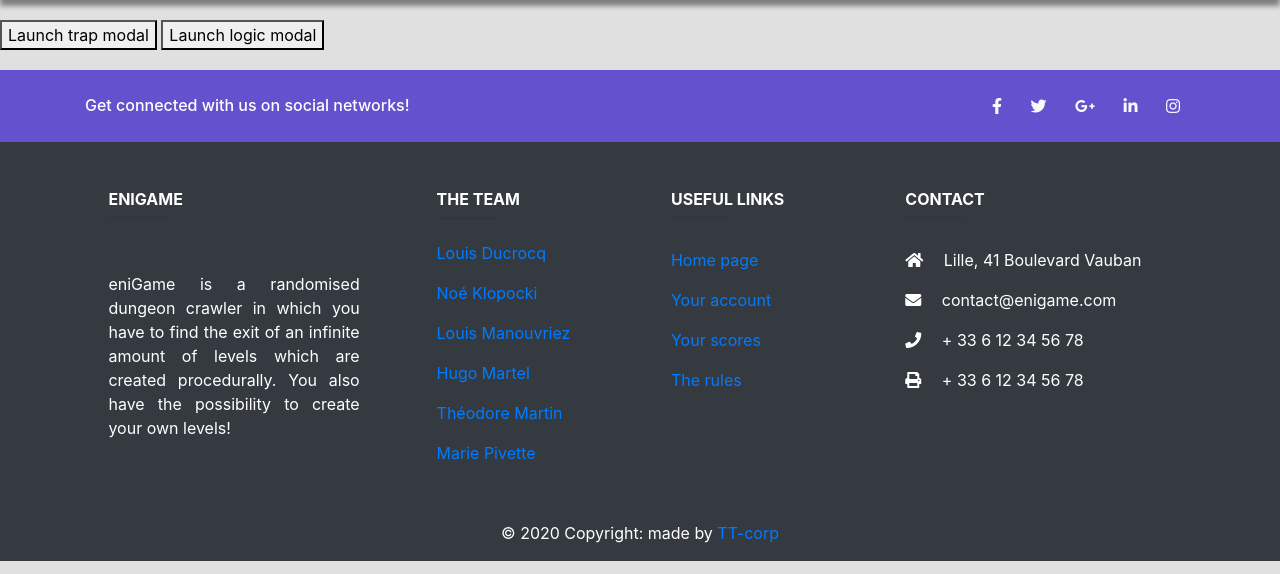
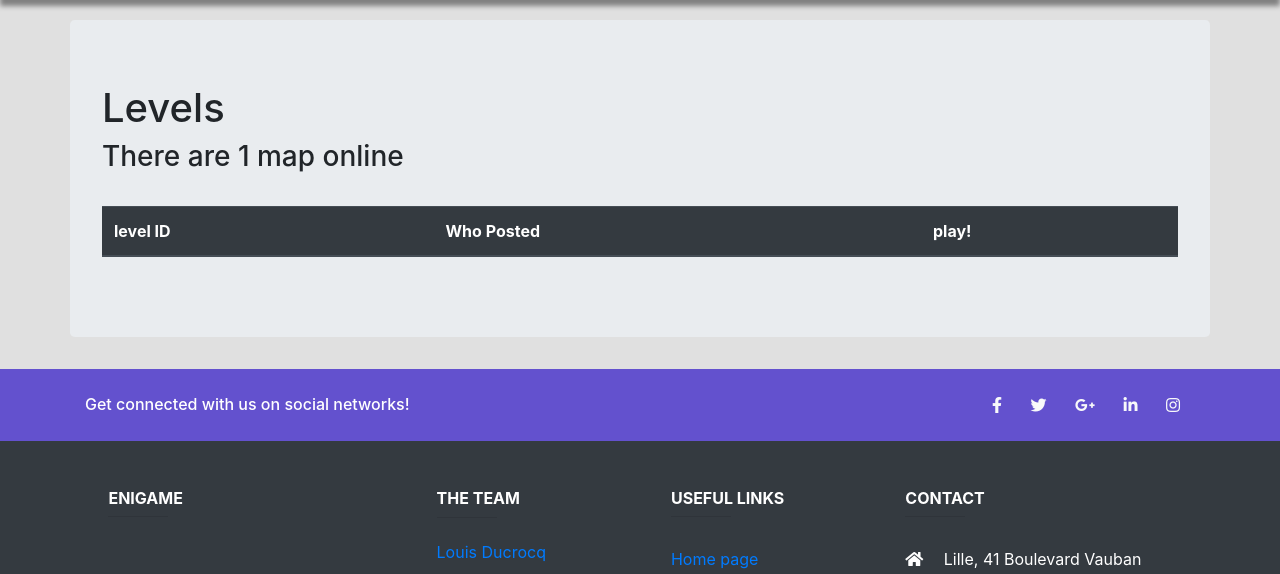
Before and after one commit to TT-txt/eniGame, a PHP site: page /eniGame/tmp.php in a window 1280 px wide. Shown: the part 106-680 px from the top of the page. Run offline with PHP 8.4, Linux system fonts and the light colour scheme; data comes from the database, SQL or seed files in the repository; tables that the repository leaves empty or names only in its code hold one stand-in row (values such as "Sample post"); lists and menus that the app fills with data are empty.

Commit message:
table for map selector

```diff
--- a/web/tmp.php
+++ b/web/tmp.php
@@ -6,10 +6,10 @@
 <body>
     <?php include("include/nav.php"); ?>
     <!-- Button trigger modal -->
-    <button type="button" class="" data-toggle="modal" data-target="#trapsModal">Launch trap modal</button>
-    <button type="button" class="" data-toggle="modal" data-target="#pressureModal">Launch logic modal</button>
+    <!-- <button type="button" class="" data-toggle="modal" data-target="#trapsModal">Launch trap modal</button>
+    <button type="button" class="btn btn-success" data-toggle="modal" data-target="#pressureModal">Launch logic modal</button>-->
     <!--Trap Modal -->
-    <div class="modal fade bd-example-modal-sm" id="trapsModal" tabindex="-1" role="dialog" aria-labelledby="ModalCenterTitle" aria-hidden="true">
+    <!--<div class="modal fade bd-example-modal-sm" id="trapsModal" tabindex="-1" role="dialog" aria-labelledby="ModalCenterTitle" aria-hidden="true">
         <div class="modal-dialog modal-sm modal-dialog-centered" role="document">
             <div class="modal-content">
                 <div class="modal-header">
@@ -50,9 +50,9 @@
                     </div>
                 </div>
             </div>
-        </div>
+        </div>-->
         <!-- Logic modal -->
-        <div class="modal fade bd-example-modal-sm" id="pressureModal" tabindex="-1" role="dialog" aria-labelledby="ModalCenterTitle" aria-hidden="true">
+        <!--<div class="modal fade bd-example-modal-sm" id="pressureModal" tabindex="-1" role="dialog" aria-labelledby="ModalCenterTitle" aria-hidden="true">
             <div class="modal-dialog modal-sm modal-dialog-centered" role="document">
                 <div class="modal-content">
                     <div class="modal-header">
@@ -85,6 +85,42 @@
                     </div>
                 </div>
             </div>
+        </div>-->
+        <div class="container jumbotron">
+            <p class="h1">Levels</p>
+            <?php
+            include("include/connect.php");
+            //selecting everything from user purchases
+            $query = 'SELECT * FROM SEEDS;';
+            $result = mysqli_query($link, $query);
+            if($result){
+              $queryResult = mysqli_num_rows($result);
+              echo '<p class="h3">There are '.$queryResult. ' map';
+              if($queryResult > 1) echo 's';
+              echo ' online</p><br/>';
+              if($queryResult <= 0) echo '<p>yet there are no map online... Try to create your own using the editor</p>';
+              else{
+                echo '<table class="table"><thead class="thead-dark"><tr><th scope="col">level ID</th><th scope="col">Who Posted</th><th scope="col">play!</th></tr></thead><tbody>';
+                while ($row = mysqli_fetch_assoc($result)) {
+                    $furtherQuery = 'SELECT NAME FROM USERS WHERE ID="' . $row["whoposted"] . '";'; //select stuff from the stock db in order to show it
+                    $furtherResult = mysqli_query($link, $furtherQuery);
+                    if ($furtherResult) {//checking if the query was successful
+                        $furtherQueryResult = mysqli_num_rows($furtherResult);
+                        if ($furtherQueryResult > 0) { //if we have results
+                            while ($row2 = mysqli_fetch_assoc($furtherResult)) {
+                                echo '<tr><th scope="row">' . $row['ID'] . '</th>';
+                                echo '<td> @' . $row2['NAME'] . '</td>';
+                                echo '<td style="padding:0px"><button type="button" class="btn btn-success btn-sm">PLAY</button></td>';
+                                //echo for finished ?
+                                echo '</tr>';
+                                }
+                            }
+                        }
+                    }
+                    echo '</tbody></table>';//close the table at the end
+                }
+            }
+            ?>
         </div>
         <?php include('include/footer.php'); ?>
 </body>
```
